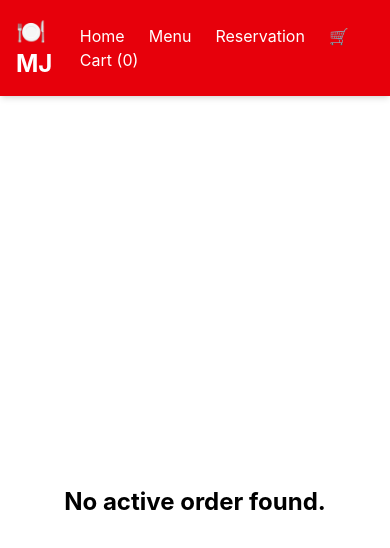
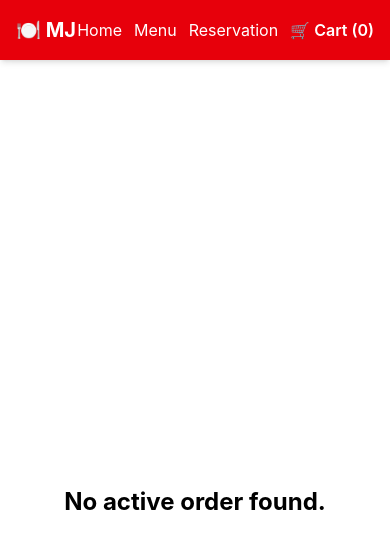
Before and after one commit to ngbedeabdull/New, a React (Vite) app: page /order-status in a window 390 px wide. Shown: the top 548 px of the page. Built offline with nearby package versions, Linux system fonts and the light colour scheme.

Commit message:
Fixed order status progress tracker

```diff
--- a/src/components/Navbar.jsx
+++ b/src/components/Navbar.jsx
@@ -2,23 +2,48 @@ import { Link } from "react-router-dom";
 
 const Navbar = ({ cart }) => {
   return (
-    <nav className="fixed top-0 left-0 right-0 z-[9999] w-full bg-red-600 text-white shadow-md">
-      <div className="max-w-7xl mx-auto flex justify-between items-center p-4">
+    <nav className="fixed top-0 left-0 right-0 z-[9999] bg-red-600 text-white shadow-md">
+      <div className="max-w-7xl mx-auto flex items-center justify-between px-4 py-4">
 
-        <h1 className="text-2xl font-bold">
+        {/* Logo */}
+        <Link
+          to="/"
+          className="text-xl md:text-2xl font-bold flex-shrink-0"
+        >
           🍽️ MJ
-        </h1>
+        </Link>
 
-        <div className="space-x-6">
-          <Link to="/">Home</Link>
+        {/* Navigation */}
+        <div className="flex items-center gap-3 md:gap-6 overflow-x-auto whitespace-nowrap scrollbar-hide">
 
-          <Link to="/menu">Menu</Link>
+          <Link
+            to="/"
+            className="hover:text-yellow-300 transition"
+          >
+            Home
+          </Link>
 
-          <Link to="/reservation">Reservation</Link>
+          <Link
+            to="/menu"
+            className="hover:text-yellow-300 transition"
+          >
+            Menu
+          </Link>
 
-          <Link to="/cart">
+          <Link
+            to="/reservation"
+            className="hover:text-yellow-300 transition"
+          >
+            Reservation
+          </Link>
+
+          <Link
+            to="/cart"
+            className="font-semibold hover:text-yellow-300 transition"
+          >
             🛒 Cart ({cart.length})
           </Link>
+
         </div>
 
       </div>
--- a/src/pages/OrderStatus.jsx
+++ b/src/pages/OrderStatus.jsx
@@ -40,7 +40,11 @@ const OrderStatus = () => {
     "Delivered",
   ];
 
-  const currentStep = steps.indexOf(order.status);
+  const normalizedStatus = (order.status || "").toLowerCase().trim();
+
+  const currentStep = steps.findIndex(
+    (step) => step.toLowerCase() === normalizedStatus
+  );
 
   return (
     <section className="min-h-screen bg-gray-100 flex items-center justify-center p-6">
@@ -90,8 +94,7 @@ const OrderStatus = () => {
                   <div className="flex flex-col items-center">
 
                     <div
-                      className={`w-12 h-12 rounded-full flex items-center justify-center text-white font-bold transition-all duration-300 ${
-                        index <= currentStep
+                      className={`w-12 h-12 rounded-full flex items-center justify-center text-white font-bold transition-all duration-300 ${index <= currentStep
                           ? "bg-green-600"
                           : "bg-gray-300"
                         }`}
@@ -100,8 +103,7 @@ const OrderStatus = () => {
                     </div>
 
                     <p
-                      className={`mt-3 text-sm text-center ${
-                        index <= currentStep
+                      className={`mt-3 text-sm text-center ${index <= currentStep
                           ? "text-green-600 font-bold"
                           : "text-gray-500"
                         }`}
@@ -114,8 +116,7 @@ const OrderStatus = () => {
                   {index !== steps.length - 1 && (
 
                     <div
-                      className={`flex-1 h-1 mx-2 rounded-full ${
-                        index < currentStep
+                      className={`flex-1 h-1 mx-2 rounded-full ${index < currentStep
                           ? "bg-green-600"
                           : "bg-gray-300"
                         }`}
@@ -140,8 +141,7 @@ const OrderStatus = () => {
             </h2>
 
             <div
-              className={`text-center py-4 rounded-xl text-white text-2xl font-bold ${
-                order.status === "Pending"
+              className={`text-center py-4 rounded-xl text-white text-2xl font-bold ${order.status === "Pending"
                   ? "bg-orange-500"
                   : order.status === "Preparing"
                     ? "bg-blue-600"
```
Also changed, not shown: src/components/OrderManagement.jsx (indentation only). Lines whose indentation alone changed are shown as unchanged.
